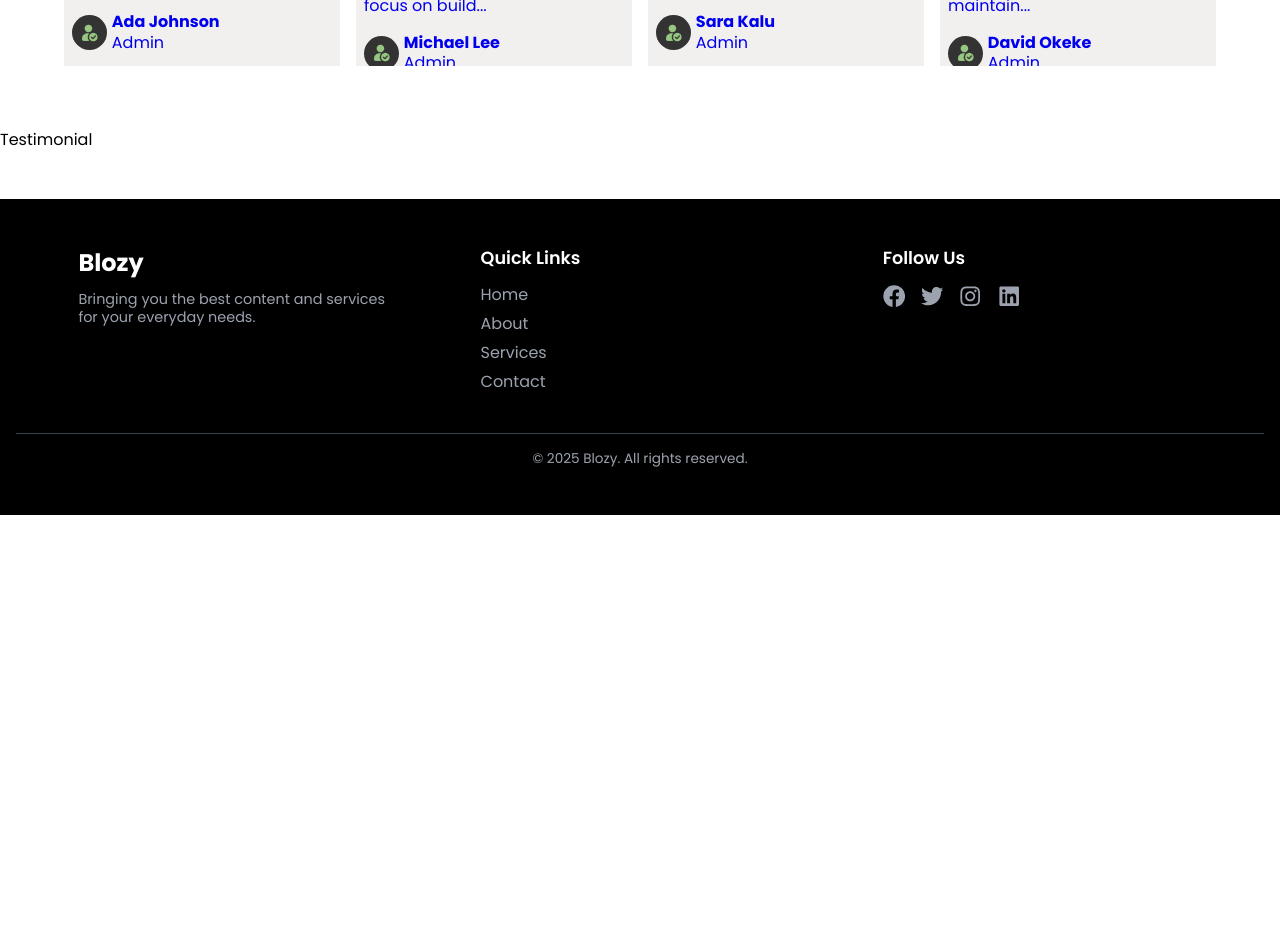
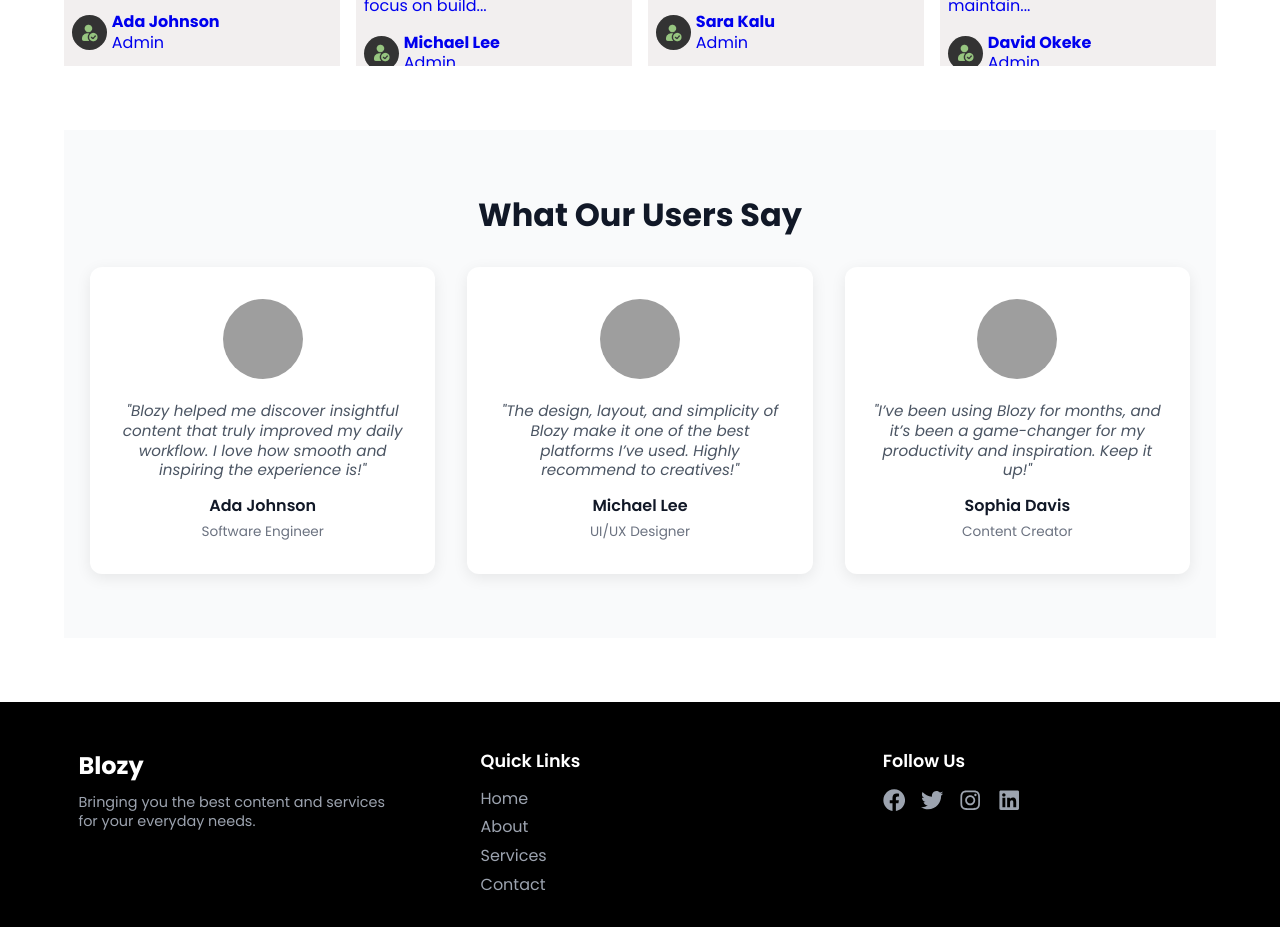
Before and after one commit to DevBammy/My-First-React-App, a React (Vite) app: page / in a window 1280 px wide. Shown: the part 1240-2167 px from the top of the page. Before the commit the page ends 1755 px from the top, so only its background shows below. Built offline with nearby package versions, Linux system fonts and the light colour scheme; grey boxes are pictures that could not be loaded.

Commit message:
Footer and testimonial styling

```diff
--- a/src/component/homeComps/Testimonial.jsx
+++ b/src/component/homeComps/Testimonial.jsx
@@ -1,8 +1,46 @@
-import React from 'react';
+import React from "react";
+import styles from "./homeComps.module.css";
+
+const testimonials = [
+  {
+    id: 1,
+    name: "Ada Johnson",
+    role: "Software Engineer",
+    text: "Blozy helped me discover insightful content that truly improved my daily workflow. I love how smooth and inspiring the experience is!",
+    image: "https://i.pravatar.cc/100?img=1",
+  },
+  {
+    id: 2,
+    name: "Michael Lee",
+    role: "UI/UX Designer",
+    text: "The design, layout, and simplicity of Blozy make it one of the best platforms I’ve used. Highly recommend to creatives!",
+    image: "https://i.pravatar.cc/100?img=2",
+  },
+  {
+    id: 3,
+    name: "Sophia Davis",
+    role: "Content Creator",
+    text: "I’ve been using Blozy for months, and it’s been a game-changer for my productivity and inspiration. Keep it up!",
+    image: "https://i.pravatar.cc/100?img=3",
+  },
+];
 
 const Testimonial = () => {
-  return (<div>Testimonial</div>)
-  ;
+  return (
+    <section className={styles.testimonialSection}>
+      <h2 className={styles.testimonialTitle}>What Our Users Say</h2>
+      <div className={styles.testimonialContainer}>
+        {testimonials.map((item) => (
+          <div key={item.id} className={styles.testimonialCard}>
+            <img src={item.image} alt={item.name} className={styles.testimonialImage} />
+            <p className={styles.testimonialText}>"{item.text}"</p>
+            <h4 className={styles.testimonialName}>{item.name}</h4>
+            <span className={styles.testimonialRole}>{item.role}</span>
+          </div>
+        ))}
+      </div>
+    </section>
+  );
 };
 
 export default Testimonial;
--- a/src/component/homeComps/homeComps.module.css
+++ b/src/component/homeComps/homeComps.module.css
@@ -41,3 +41,66 @@
   justify-content: center;
   grid-gap: 1rem;
 }
+
+
+/* testimonial section */
+
+.testimonialSection {
+  background-color: #f9fafb;
+  padding: 4rem 1rem;
+  text-align: center;
+}
+
+.testimonialTitle {
+  font-size: 2rem;
+  font-weight: 700;
+  color: #111827;
+  margin-bottom: 2rem;
+}
+
+.testimonialContainer {
+  display: grid;
+  grid-template-columns: repeat(auto-fit, minmax(250px, 1fr));
+  gap: 2rem;
+  max-width: 1100px;
+  margin: 0 auto;
+}
+
+.testimonialCard {
+  background-color: #fff;
+  border-radius: 12px;
+  padding: 2rem 1.5rem;
+  box-shadow: 0 4px 15px rgba(0, 0, 0, 0.08);
+  transition: transform 0.3s ease, box-shadow 0.3s ease;
+}
+
+.testimonialCard:hover {
+  transform: translateY(-6px);
+  box-shadow: 0 8px 20px rgba(0, 0, 0, 0.12);
+}
+
+.testimonialImage {
+  width: 80px;
+  height: 80px;
+  border-radius: 50%;
+  object-fit: cover;
+  margin-bottom: 1rem;
+}
+
+.testimonialText {
+  font-size: 0.95rem;
+  color: #4b5563;
+  font-style: italic;
+  margin-bottom: 1rem;
+}
+
+.testimonialName {
+  font-weight: 600;
+  color: #111827;
+  margin-bottom: 0.25rem;
+}
+
+.testimonialRole {
+  font-size: 0.85rem;
+  color: #6b7280;
+}
```
Also changed, not shown: src/component/utils/utils.module.css (line endings or trailing spaces).
